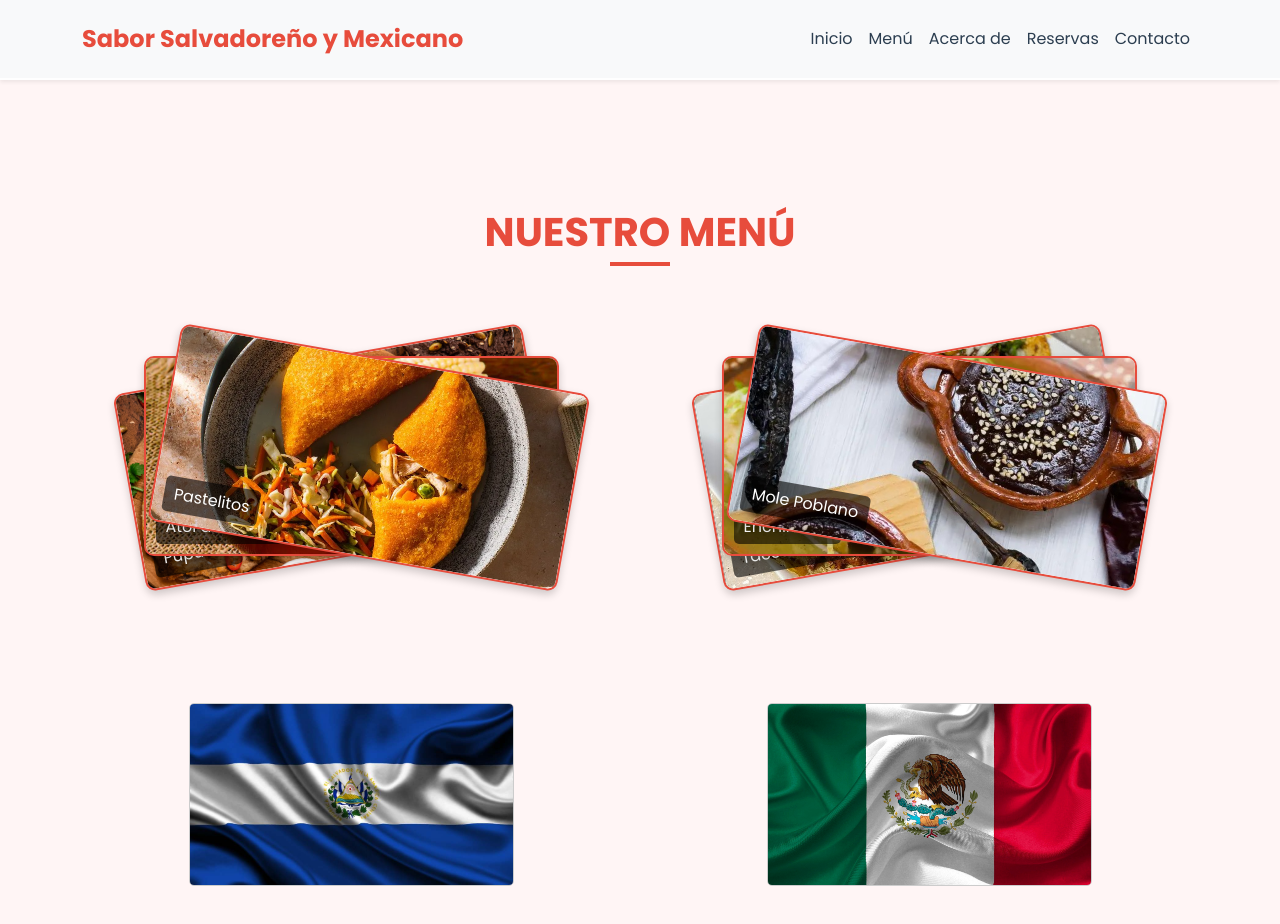
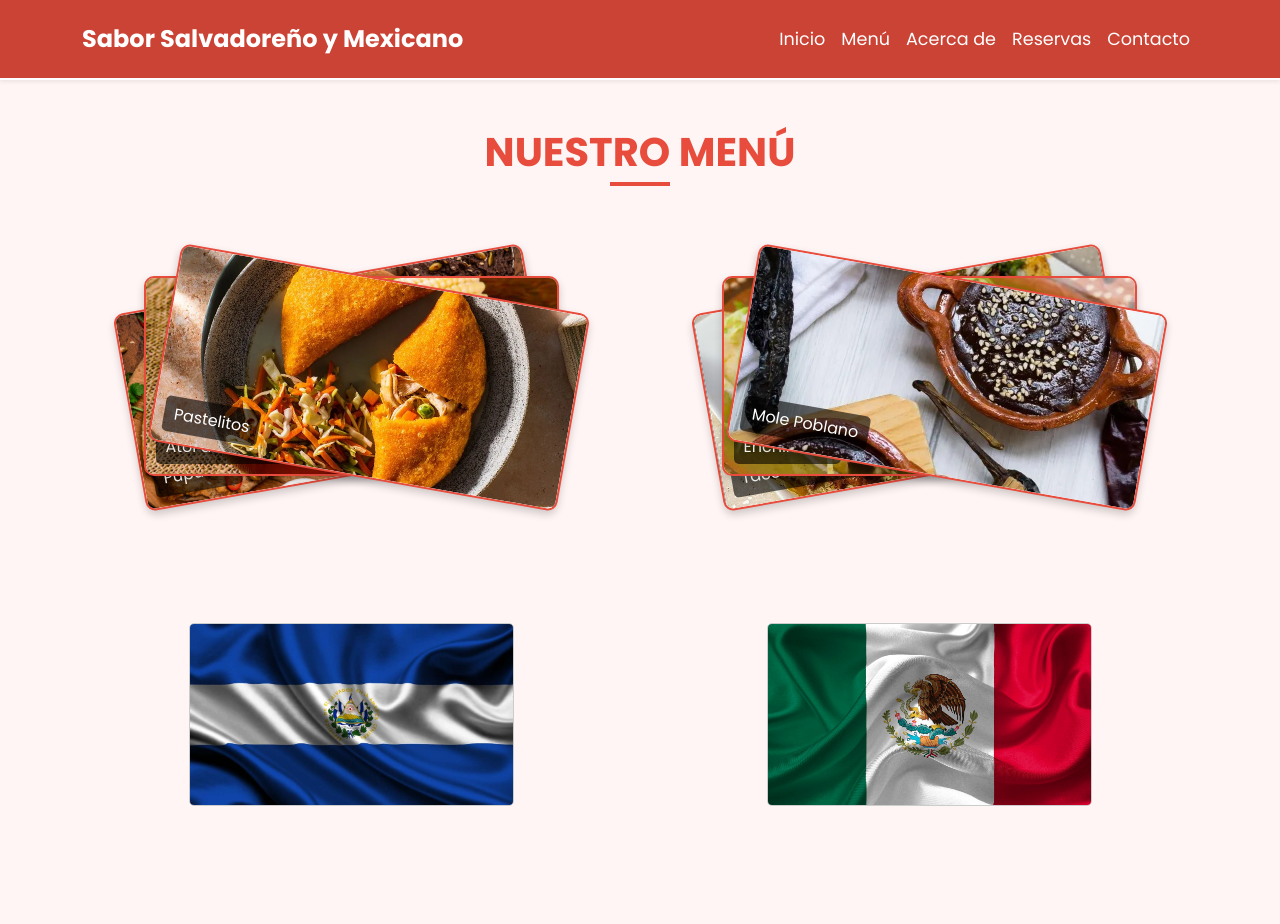
Before and after one commit to jessicahernaandez/Proyecto-1DAW-LM, a React (Vite) app: page /menu in a window 1280 px wide. Shown: the top 924 px of the page. After the commit the page ends 854 px from the top, so only its background shows below. Built offline with nearby package versions, Linux system fonts and the light colour scheme.

Commit message:
Separando estilos para cada pagina, ahora Home.css para Home.jsx

```diff
--- a/index.html
+++ b/index.html
@@ -9,17 +9,11 @@
     <link href="https://fonts.googleapis.com/css2?family=Poppins:wght@400;700&display=swap" rel="stylesheet">
     <!-- Animate.css para animaciones -->
     <link href="https://cdnjs.cloudflare.com/ajax/libs/animate.css/4.1.1/animate.min.css" rel="stylesheet">
-
-    <link href="https://cdn.jsdelivr.net/npm/bootstrap@5.3.0/dist/css/bootstrap.min.css" rel="stylesheet"
-    integrity="sha384-9ndCyUaIbzAi2FUVXJi0CjmCapSmO7SnpJef0486qhLnuZ2cdeRhO02iuK6FUUVM" crossorigin="anonymous">
-    <!-- Ajustado para coincidir con la importación en App.jsx -->
-    <link rel="stylesheet" href="src/CSS/App.css">
   </head>
   <body>
     <!-- Punto de entrada de la aplicación React -->
     <div id="root"></div>
     <script type="module" src="/src/main.jsx"></script>
-    <script type="module" src="/src/JS/script.js"></script>
 
   </body>
 </html>
--- a/src/App.jsx
+++ b/src/App.jsx
@@ -1,7 +1,6 @@
 /* eslint-disable react/react-in-jsx-scope */
 import { BrowserRouter as Router, Routes, Route, Link } from 'react-router-dom'; /*Herramientras para manejar la navegación*/
 import 'bootstrap/dist/css/bootstrap.min.css'; /*Estilos personalizados de BootStrap (como la barra de navegacion que hemos usado) */
-import './CSS/App.css'; /*Los estilos personalizados que hemos definido*/
 import 'bootstrap/dist/js/bootstrap.bundle.min.js'; /*El JavaScript de BootStrap para funcionalidades interactivas*/
 /*Importaciones de las paginas creadas.*/
 import Home from './pages/Home';
@@ -9,6 +8,7 @@ import Menu from './pages/Menu';
 import About from './pages/About';
 import Reservations from './pages/Reservations';
 import Contact from './pages/Contact';
+import './CSS/App.css';
 
 //Componente principal de la aplicación (nuestro esqueleto)
 function App() {
--- a/src/CSS/App.css
+++ b/src/CSS/App.css
@@ -5,6 +5,8 @@
 .navbar {
   background-color: #cb4335 !important;
   border-bottom: 2px solid #fff;
+  box-shadow: 0 2px 10px rgba(0, 0, 0, 0.1);
+  padding: 15px 0;
 }
 
 /*Titulo de la barra*/
@@ -25,88 +27,6 @@
 /*Que cambie de color al pasa el mouse*/
 .nav-link:hover {
   color: #34495e  !important; /* Amarillo al pasar el mouse */
-}
-
-/*PAGINA HOME.JSX*/
-/*Contenedor principal (donde se encuentra la imagen con los titulos)*/
-.contenedor-principal {
-  padding: 55px 0;
-  background-color: #fff5f5;
-}
-
-/*Estilos para los títulos de las secciones "Bienvenidos a Sabor..."*/
-.titulo-principal {
-  font-size: 2.8rem;
-  font-weight: 700;
-  color: #fff;
-  margin-bottom: 20px;
-  text-transform: uppercase;
-  text-align: center;
-  position: relative;
-  font-family: 'Arial', sans-serif;
-}
-
-.titulo-principal::after {
-  content: '';
-  width: 80px;
-  height: 5px;
-  background: #fff;
-  position: absolute;
-  bottom: -10px;
-  left: 50%;
-  transform: translateX(-50%);
-}
-
-/*Texto debajo del título*/
-.contenedor-imagen-titulo .pequeña-intro {
-  font-size: 1.5rem;
-  color:#d0ece7 ;
-  text-align: center;
-  margin-bottom: 40px;
-
-}
-
-
-/*Imagen de fondo dentro del contenedor, donde esta ubicado el titulo de inicio con su breve descripcion*/
-.contenedor-imagen-titulo {
-  background: linear-gradient(rgba(0, 0, 0, 0.5), rgba(0, 0, 0, 0.5)), url('/imagenes/fondo-principal.png') no-repeat center center/cover;
-  color: #fff;
-  padding: 120px 20px;
-  border-radius: 12px;
-  margin-bottom: 30px;
-  margin-left: 60px;
-  margin-right: 60px;
-}
-
-/*Contenedor del botón*/
-.contenedor-boton {
-  text-align: center;
-  margin-bottom: 100px;
-  margin-top: 65px;
-}
-
-/*Estilo del botón*/
-.boton-personalizado {
-  display: inline-block;
-  padding: 18px 24px;
-  font-size: 1.3rem;
-  font-weight: 600;
-  color: #fff;
-  background: linear-gradient(90deg, #B22222 0%, #006400 100%);
-  border: none;
-  border-radius: 25px;
-  text-decoration: none;
-  transition: transform 0.3s ease, box-shadow 0.3s ease;
-  box-shadow: 0 4px 8px rgba(0, 0, 0, 0.2);
-  width: 190px;
-  height: 70px;
-  text-align: center;
-}
-
-/*Estilos al poner el raton encima de el boton*/
-.boton-personalizado:hover {
-  transform: translateY(-2px);
-  box-shadow: 0 6px 12px rgba(0, 0, 0, 0.6);
 }
 
 /*Estilos para los títulos de las secciones ("Nuestro Menú" en Menu.jsx)*/
@@ -405,32 +325,6 @@
     margin-bottom: 15px; /*Menos margen*/
   }
 
-  /*HOME.JSX*/
-  .contenedor-imagen-titulo {
-    padding: 60px 10px; /*Reducir padding para pantallas pequeñas*/
-    margin-left: 0; /*Eliminar márgenes laterales*/
-    margin-right: 0; /*Eliminar márgenes laterales*/
-    border-radius: 8px; /*Reducir radio de borde*/
-  }
-
-  .contenedor-imagen-titulo .pequeña-intro {
-    font-size: 1.2rem; /*Reducir tamaño del texto*/
-    margin-bottom: 20px; /*Ajustar margen*/
-    text-align: center; /*Centrar texto en móviles*/
-  }
-
-  .contenedor-boton {
-    margin-top: 30px; /*Reducir margen superior*/
-    margin-bottom: 50px; /*Reducir margen inferior*/
-  }
-
-  .boton-personalizado {
-    font-size: 1.1rem; /*Reducir tamaño del texto del botón*/
-    padding: 12px 18px; /*Reducir padding*/
-    width: 160px; /*Reducir ancho*/
-    height: 60px; /*Reducir altura*/
-  }
-
   .section-title {
     font-size: 2rem;
   }
--- /dev/null
+++ b/src/CSS/Home.css
@@ -0,0 +1,111 @@
+/*Estilos personalizados para la pagina Home.jsx*/
+/*PAGINA HOME.JSX*/
+/*Contenedor principal (donde se encuentra la imagen con los titulos)*/
+.contenedor-principal {
+  padding: 55px 0;
+  background-color: #fff5f5;
+}
+
+/*Estilos para los títulos de las secciones "Bienvenidos a Sabor..."*/
+.titulo-principal {
+  font-size: 2.8rem;
+  font-weight: 700;
+  color: #fff;
+  margin-bottom: 20px;
+  text-transform: uppercase;
+  text-align: center;
+  position: relative;
+  font-family: 'Arial', sans-serif;
+}
+
+.titulo-principal::after {
+  content: '';
+  width: 80px;
+  height: 5px;
+  background: #fff;
+  position: absolute;
+  bottom: -10px;
+  left: 50%;
+  transform: translateX(-50%);
+}
+
+/*Texto debajo del título*/
+.contenedor-imagen-titulo .pequeña-intro {
+  font-size: 1.5rem;
+  color:#d0ece7 ;
+  text-align: center;
+  margin-bottom: 40px;
+
+}
+
+
+/*Imagen de fondo dentro del contenedor, donde esta ubicado el titulo de inicio con su breve descripcion*/
+.contenedor-imagen-titulo {
+  background: linear-gradient(rgba(0, 0, 0, 0.5), rgba(0, 0, 0, 0.5)), url('/imagenes/fondo-principal.png') no-repeat center center/cover;
+  color: #fff;
+  padding: 120px 20px;
+  border-radius: 12px;
+  margin-bottom: 30px;
+  margin-left: 60px;
+  margin-right: 60px;
+}
+
+/*Contenedor del botón*/
+.contenedor-boton {
+  text-align: center;
+  margin-bottom: 100px;
+  margin-top: 65px;
+}
+
+/*Estilo del botón*/
+.boton-personalizado {
+  display: inline-block;
+  padding: 18px 24px;
+  font-size: 1.3rem;
+  font-weight: 600;
+  color: #fff;
+  background: linear-gradient(90deg, #B22222 0%, #006400 100%);
+  border: none;
+  border-radius: 25px;
+  text-decoration: none;
+  transition: transform 0.3s ease, box-shadow 0.3s ease;
+  box-shadow: 0 4px 8px rgba(0, 0, 0, 0.2);
+  width: 190px;
+  height: 70px;
+  text-align: center;
+}
+
+/*Estilos al poner el raton encima de el boton*/
+.boton-personalizado:hover {
+  transform: translateY(-2px);
+  box-shadow: 0 6px 12px rgba(0, 0, 0, 0.6);
+}
+
+/*Estilos Responsivos*/
+@media (max-width: 768px) {
+
+  .contenedor-imagen-titulo {
+    padding: 60px 10px; /*Reducir padding para pantallas pequeñas*/
+    margin-left: 0; /*Eliminar márgenes laterales*/
+    margin-right: 0;
+    border-radius: 8px; /*Reducir radio de borde*/
+  }
+
+  .contenedor-imagen-titulo .pequeña-intro {
+    font-size: 1.2rem; /*Reducir tamaño del texto*/
+    margin-bottom: 20px; /*Ajustar margen*/
+    text-align: center; /*Centrar texto en móviles*/
+  }
+
+  .contenedor-boton {
+    margin-top: 30px; /*Reducir margen superior*/
+    margin-bottom: 50px; /*Reducir margen inferior*/
+  }
+
+  .boton-personalizado {
+    font-size: 1.1rem; /*Reducir tamaño del texto del botón*/
+    padding: 12px 18px; /*Reducir padding*/
+    width: 160px; /*Reducir ancho*/
+    height: 60px; /*Reducir altura*/
+  }
+}
--- a/src/CSS/index.css
+++ b/src/CSS/index.css
@@ -1,48 +1,19 @@
-/*Estilos globales, afectaran a toda la pagina.*/
+/*Estilos globales, afectaran a todas la paginas.*/
 
-/*resetear márgenes y paddings*/
+/*resetear márgenes y paddings
+-> Para poder empezar con espaciados limpios*/
 * {
   margin: 0;
   padding: 0;
   box-sizing: border-box;
 }
 
-/*Estilo base para el body */
+/*Estilo base para el body*/
 body {
   font-family: 'Poppins', sans-serif;
-  background-color: #fff5f5;
-  /*background-color: #f8f9fa;  Fondo gris claro */
-  color: #2c3e50; /* Color de texto oscuro */
+  background-color: #fff5f5; /*Fondo para todas las paginas*/
+  color: #2c3e50;
   line-height: 1.6;
-}
-
-/*Estilo para la barra de navegación */
-.navbar {
-  background-color: #ffffff; /* Fondo blanco para la navbar */
-  box-shadow: 0 2px 10px rgba(0, 0, 0, 0.1); /* Sombra suave */
-  padding: 15px 0;
-}
-
-.navbar-brand {
-  font-weight: 700;
-  color: #e74c3c !important; /*nombre del restaurante */
-  font-size: 1.5rem;
-}
-
-/*Color para los enlaces*/
-  .nav-link {
-    color: #2c3e50 !important;
-    transition: color 0.3s ease;
-    font-weight: 500;
-  }
-
-/*Efecto en el mouse*/
-  .nav-link:hover {
-    color: #e74c3c !important;
-  }
-
-main {
-  padding-top: 80px; /* Espacio para que el contenido no quede debajo de la navbar */
 }
 
 /*Responsivo*/
@@ -50,12 +21,4 @@ main {
   .section-title {
     font-size: 2rem;
   }
-
-  .navbar-brand {
-    font-size: 1.2rem;
-  }
-
-  .nav-link {
-    font-size: 0.9rem;
-  }
 }
--- a/src/main.jsx
+++ b/src/main.jsx
@@ -8,11 +8,9 @@ import { createRoot } from 'react-dom/client';
 import 'bootstrap/dist/css/bootstrap.min.css';
 import 'bootstrap/dist/js/bootstrap.bundle.min.js';
 // Importa los estilos globales de la app desde la carpeta css.
-import './CSS/index.css'; //Como se ha modificado la estructura, tambien modificamos la ruta.
-import './CSS/App.css';
+import './CSS/index.css'; //importa los estilos globales cuando renderiza en el DOM.
 // Importa el componente principal de la aplicación.
 import App from './App.jsx';
-
 
 //Renderiza la aplicación en el elemento con id="root" del index.html.
 createRoot(document.getElementById('root')).render(
--- a/src/pages/Home.jsx
+++ b/src/pages/Home.jsx
@@ -1,4 +1,5 @@
 import React from 'react';
+import '../CSS/Home.css'; //Importar sus estilos especificos
 
 function Home() {
   return (
```
